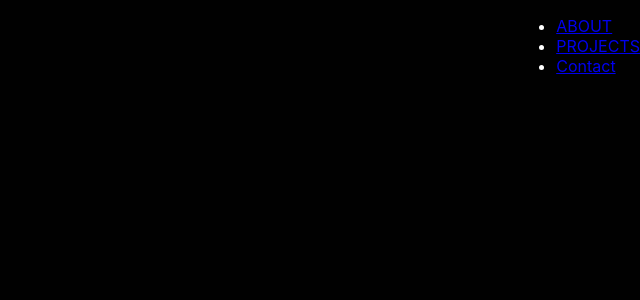
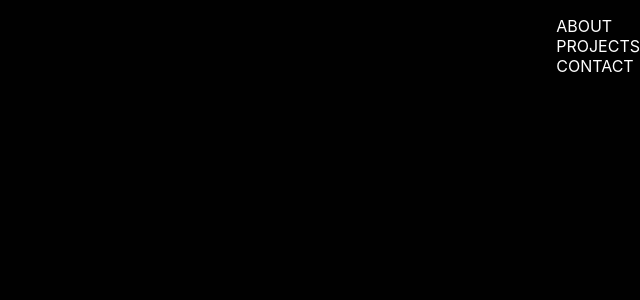
Before and after one commit to hamadagh/frontend-portfolio, a React (Create React App) app: page / in a window 1280 px wide. Shown: the top 300 px of the page, without its empty margins (640-1280 px from the left). Built offline with nearby package versions, Linux system fonts and the light colour scheme.

Commit message:
updating navbar

```diff
--- a/src/components/Navbar.js
+++ b/src/components/Navbar.js
@@ -6,13 +6,19 @@ function Navbar() {
     <div className="nav-bar">
       <ul>
         <li className="nav-link">
-          <Link to="/about">ABOUT</Link>
+          <Link to="/about" className="nav-link">
+            ABOUT
+          </Link>
         </li>
         <li className="nav-link">
-          <Link to="/projects">PROJECTS</Link>
+          <Link to="/projects" className="nav-link">
+            PROJECTS
+          </Link>
         </li>
         <li className="nav-link">
-          <Link to="/contact">Contact</Link>
+          <Link to="/contact" className="nav-link">
+            CONTACT
+          </Link>
         </li>
       </ul>
     </div>
--- a/src/components/style.css
+++ b/src/components/style.css
@@ -32,4 +32,6 @@
 }
 .nav-link {
   color: white;
+  list-style-type: none;
+  text-decoration: none;
 }
```
